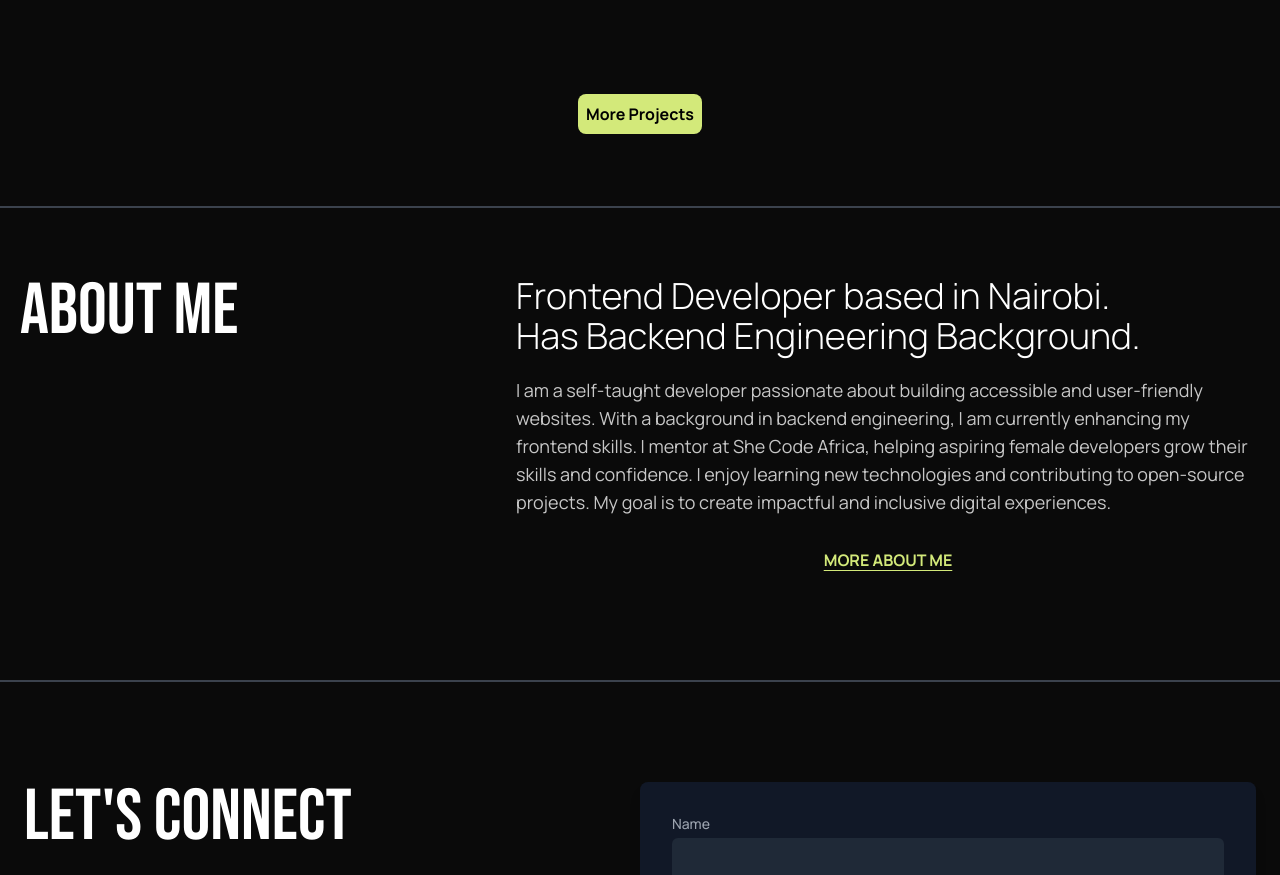
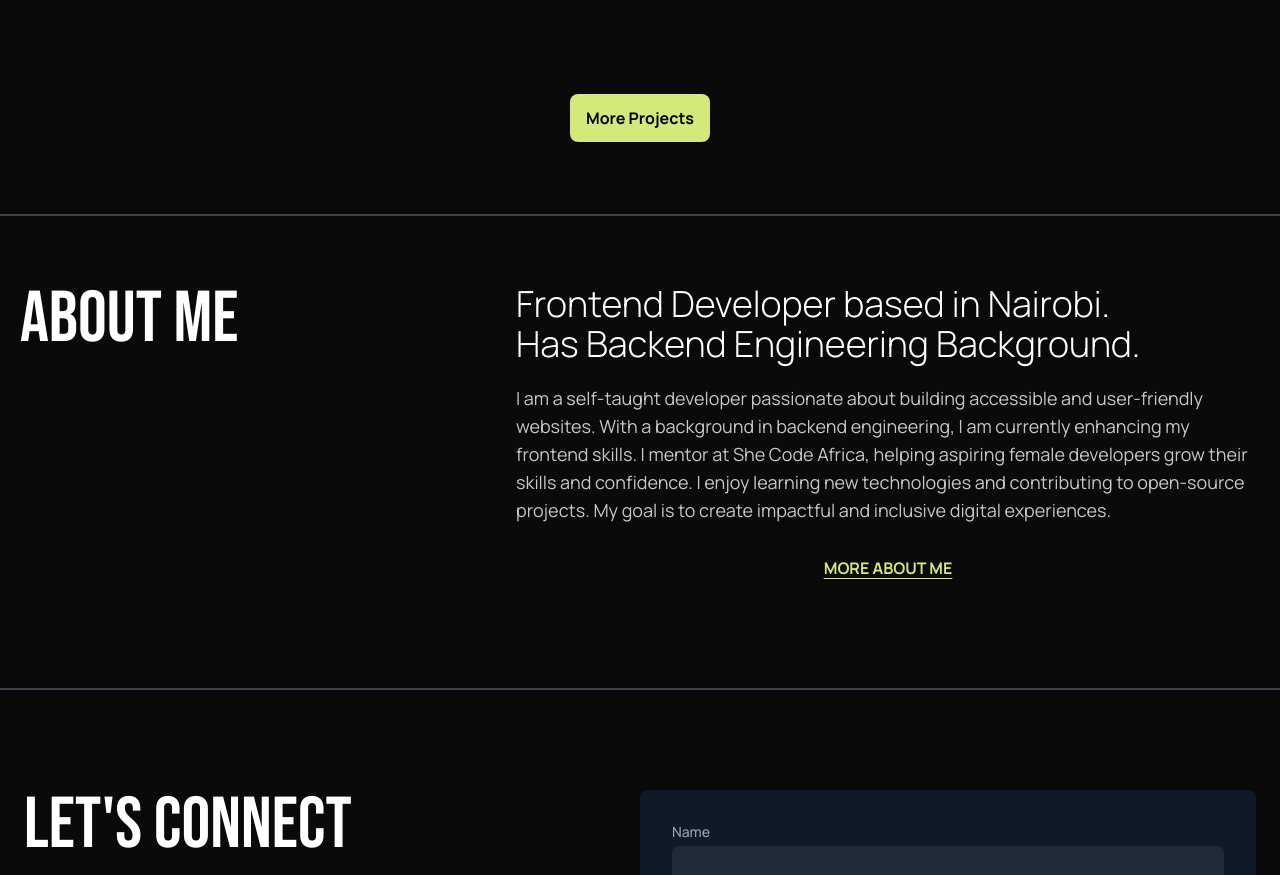
Before and after one commit to babyanonymouse/Portfolio, a Next.js app: page / in a window 1280 px wide. Shown: the part 1920-2795 px from the top of the page. Built offline with nearby package versions, Linux system fonts and the light colour scheme.

Commit message:
more projects button

```diff
--- a/components/Projects.js
+++ b/components/Projects.js
@@ -200,7 +200,7 @@ const Projects = () => {
           <a
             href="https://github.com/babyanonymouse/"
             target="_blank"
-            className="p-2 text-black font-bold rounded-lg bg-accent hover:bg-cardhover hover:text-light duration-300"
+            className="px-4 py-3 text-black font-bold rounded-lg bg-accent hover:bg-cardhover hover:text-light duration-300"
           >
             More Projects
           </a>
```
Lines whose indentation alone changed are shown as unchanged.
